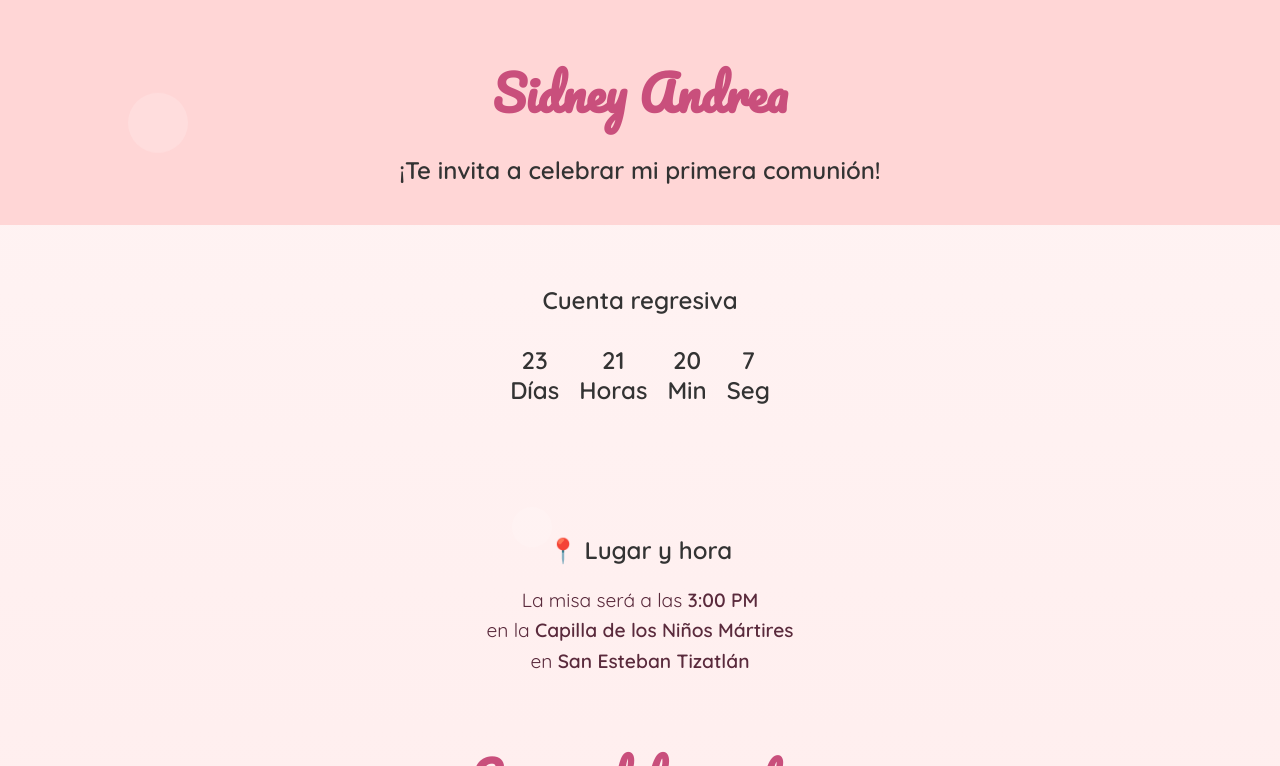
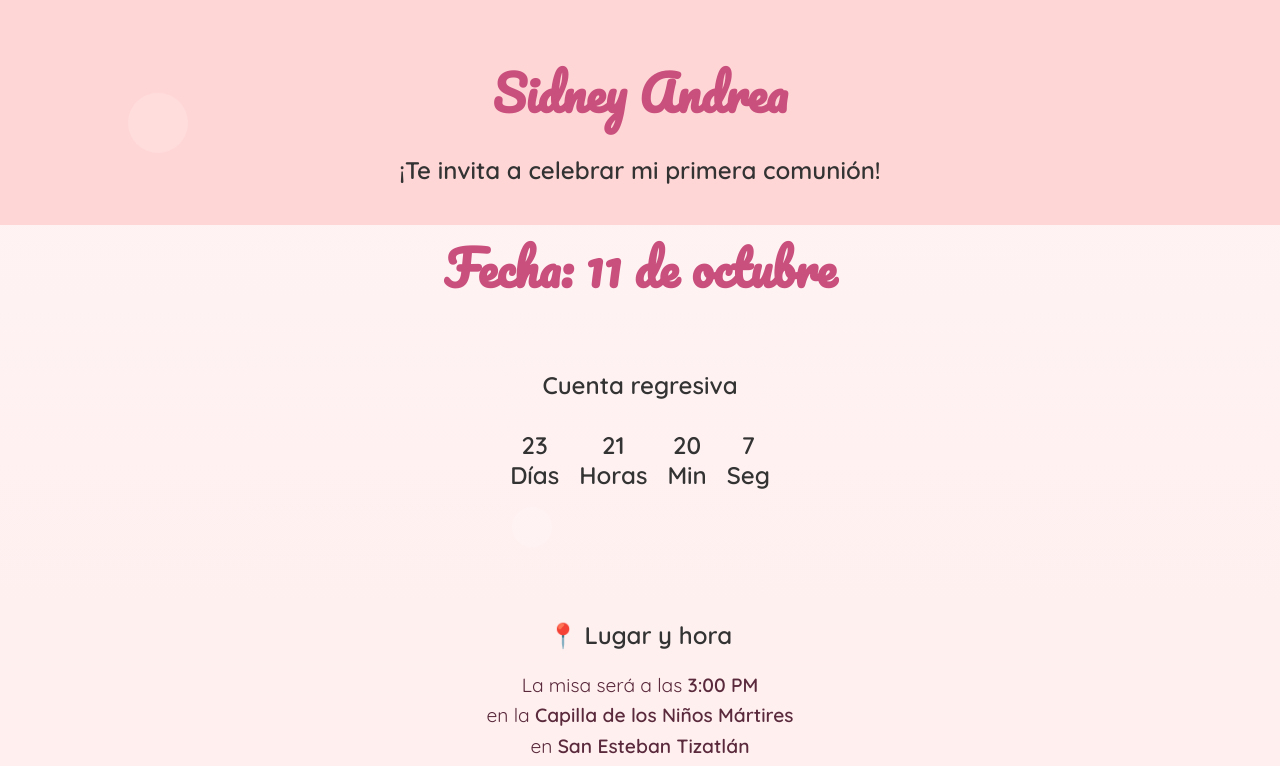
Before and after one commit to samuel903502/invitacionsidney, a plain HTML site: page index.html in a window 1280 px wide. Shown: the top 766 px of the page. Drawn offline with Linux system fonts and the light colour scheme.

Commit message:
Update index.html

```diff
--- a/index.html
+++ b/index.html
@@ -140,7 +140,7 @@
     <h1>Sidney Andrea</h1>
     <h2>¡Te invita a celebrar mi primera comunión!</h2>
   </header>
-
+<h1 style="text-align: center;">Fecha: 11 de octubre</h1>
   <section class="section">
     <h2>Cuenta regresiva</h2>
     <div class="countdown" id="countdown">
```
